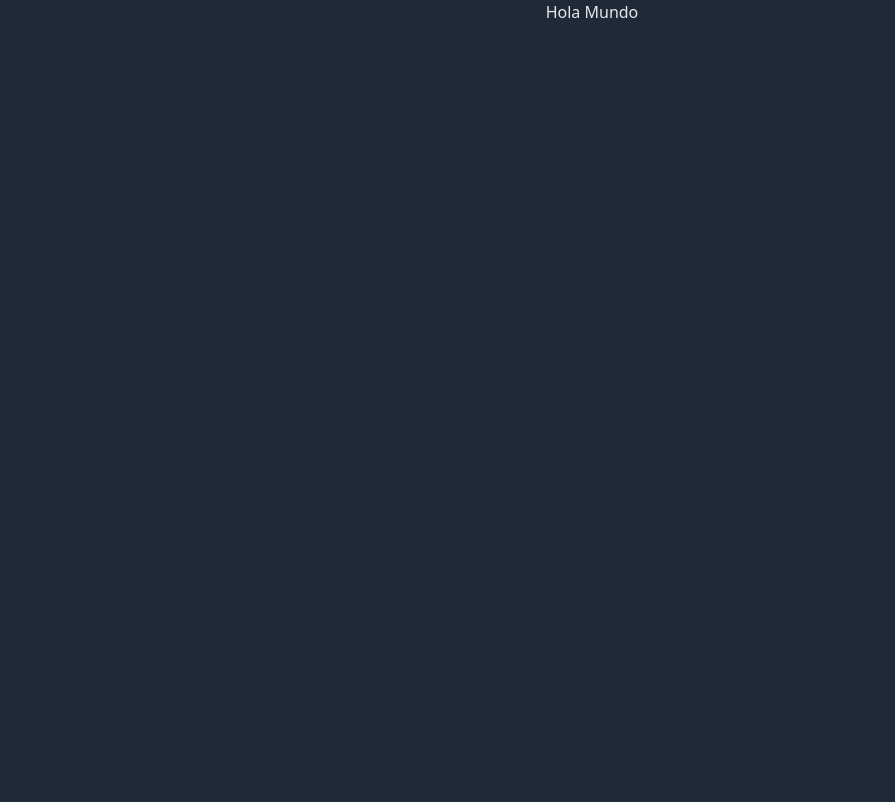
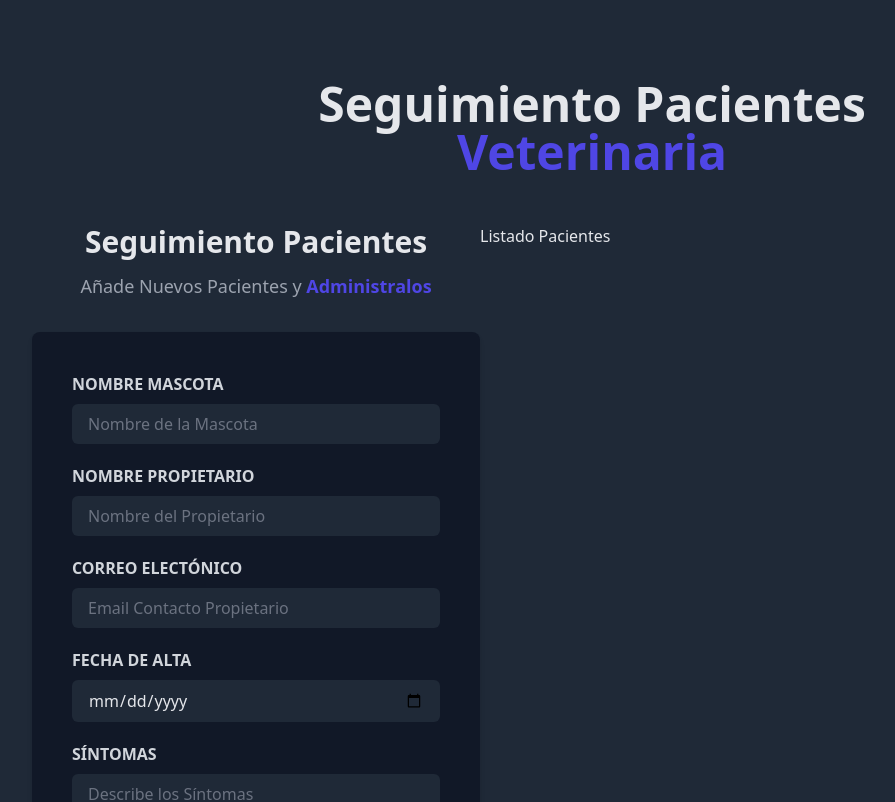
Before and after one commit to axrcode/dates-app, a React (Create React App) app: page / in a window 1280 px wide. Shown: the top 802 px of the page, without its empty margins (48-943 px from the left). Built offline with nearby package versions, Linux system fonts and the light colour scheme.

Commit message:
Add Formulario para pacientes

```diff
--- a/public/index.html
+++ b/public/index.html
@@ -16,7 +16,7 @@
   <body class="bg-gray-800 text-gray-200 h-screen">
 
     <noscript>You need to enable JavaScript to run this app.</noscript>
-    <div id="app"></div>
+    <div id="root"></div>
 
   </body>
 </html>
--- a/src/App.js
+++ b/src/App.js
@@ -1,11 +1,18 @@
-import './App.css';
+import { Form } from './components/Form';
+import { Header } from './components/Header';
+import { PatientsList } from './components/PatientsList';
 
 function App() {
-  return (
-    <div className="App">
-      <h1>Hola Mundo</h1>
-    </div>
-  );
+    return (
+        <div className="container mx-auto mt-20 px-20">
+            <Header />
+
+            <div className="mt-12 md:flex">
+                <Form />
+                <PatientsList />
+            </div>
+        </div>
+    );
 }
 
 export default App;
--- /dev/null
+++ b/src/components/Form.jsx
@@ -0,0 +1,102 @@
+function Form() {
+    return (
+        <div className="md:w-1/2 lg:w-2/5">
+            <h2 className="font-bold text-3xl text-center">
+                Seguimiento Pacientes
+            </h2>
+
+            <p className="text-gray-400 text-lg mt-3 mb-8 text-center">
+                Añade Nuevos Pacientes y {''}
+                <span className="text-indigo-600 font-bold">Administralos</span>
+            </p>
+
+            <form className="bg-gray-900 shadow-md rounded-lg p-10 mb-10">
+                <div className="mb-5">
+                    <label
+                        htmlFor="mascota"
+                        className="block text-gray-300 uppercase font-bold">
+                        Nombre Mascota
+                    </label>
+
+                    <input
+                        className="bg-gray-800 w-full p-2 px-4 mt-2 placeholder-gray-500 rounded-md focus:outline-none"
+                        type="text"
+                        id="mascota"
+                        autocomplete="off"
+                        placeholder="Nombre de la Mascota"
+                    />
+                </div>
+
+                <div className="mb-5">
+                    <label
+                        htmlFor="propietario"
+                        className="block text-gray-300 uppercase font-bold">
+                        Nombre Propietario
+                    </label>
+
+                    <input
+                        className="bg-gray-800 w-full p-2 px-4 mt-2 placeholder-gray-500 rounded-md focus:outline-none"
+                        type="text"
+                        id="propietario"
+                        autocomplete="off"
+                        placeholder="Nombre del Propietario"
+                    />
+                </div>
+
+                <div className="mb-5">
+                    <label
+                        htmlFor="email"
+                        className="block text-gray-300 uppercase font-bold">
+                        Correo Electónico
+                    </label>
+
+                    <input
+                        className="bg-gray-800 w-full p-2 px-4 mt-2 placeholder-gray-500 rounded-md focus:outline-none"
+                        type="email"
+                        id="email"
+                        autocomplete="off"
+                        placeholder="Email Contacto Propietario"
+                    />
+                </div>
+
+                <div className="mb-5">
+                    <label
+                        htmlFor="alta"
+                        className="alta text-gray-300 uppercase font-bold">
+                        Fecha de Alta
+                    </label>
+
+                    <input
+                        className="bg-gray-800 w-full p-2 px-4 mt-2 placeholder-gray-500 rounded-md focus:outline-none"
+                        type="date"
+                        id="alta"
+                    />
+                </div>
+
+                <div className="mb-5">
+                    <label
+                        htmlFor="sintomas"
+                        className="alta text-gray-300 uppercase font-bold">
+                        Síntomas
+                    </label>
+
+                    <textarea
+                        className="bg-gray-800 w-full p-2 px-4 mt-2 placeholder-gray-500 rounded-md focus:outline-none"
+                        id="sintomas"
+                        placeholder="Describe los Síntomas"
+                        rows="4"
+                    />
+                </div>
+
+                <input
+                    className="bg-indigo-600 w-full p-3 text-white uppercase font-bold hover:bg-indigo-700 cursor-pointer transition-all"
+                    type="submit"
+                    value="Agregar Paciente"
+                />
+            </form>
+
+        </div>
+    )
+}
+
+export { Form }
--- /dev/null
+++ b/src/components/Header.jsx
@@ -0,0 +1,14 @@
+import { Fragment } from "react"
+
+function Header() {
+    return (
+        <Fragment>
+            <h1 className="font-black text-5xl text-center md:w-1/2 mx-auto">
+                Seguimiento Pacientes {''}
+                <span className="text-indigo-600">Veterinaria</span>
+            </h1>
+        </Fragment>
+    );
+}
+
+export { Header }
--- /dev/null
+++ b/src/components/PatientsList.jsx
@@ -0,0 +1,9 @@
+function PatientsList() {
+    return (
+        <div className="md:w-1/2 lg:w-3/5">
+            <h2>Listado Pacientes</h2>
+        </div>
+    )
+}
+
+export { PatientsList }
--- a/src/index.js
+++ b/src/index.js
@@ -7,5 +7,5 @@ ReactDOM.render(
   <React.StrictMode>
     <App />
   </React.StrictMode>,
-  document.getElementById('app')
+  document.getElementById('root')
 );
```
